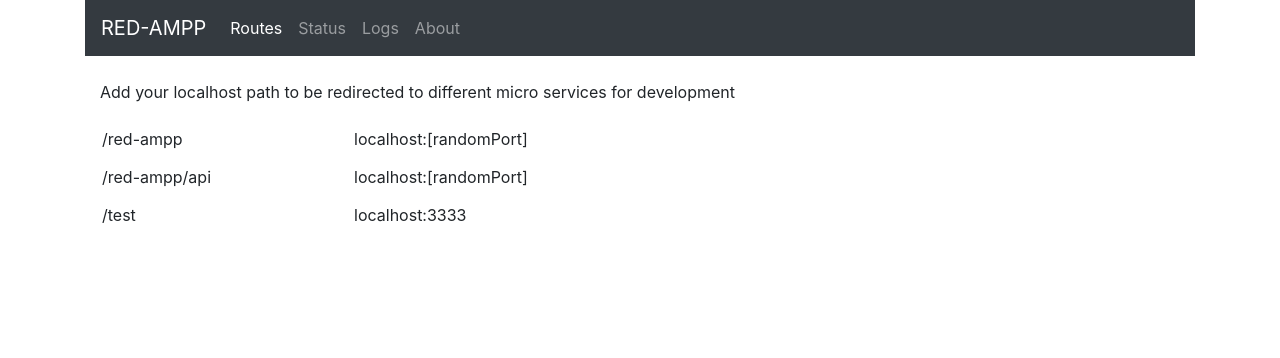
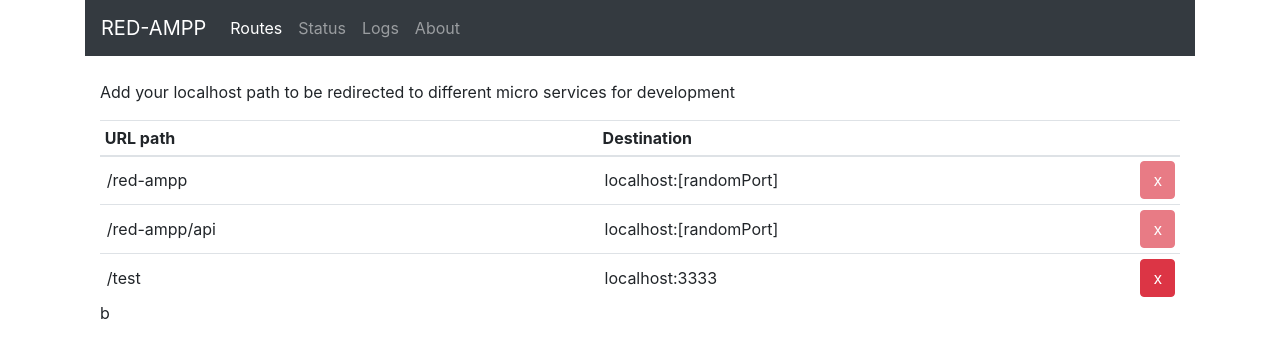
Before and after one commit to pcnate/red-ampp, an Angular app: page /red-ampp/ in a window 1280 px wide. Shown: the top 358 px of the page. Built offline with nearby package versions, Linux system fonts and the light colour scheme.

Commit message:
setup basic table

```diff
--- a/src/app/settings/settings.component.html
+++ b/src/app/settings/settings.component.html
@@ -12,16 +12,35 @@
   </div>
 
   <div class="row">
-    <div class="col-12" *ngFor="let redirect of redirects">
+    <div class="col-12">
 
-      <form class="form-inline">
-        <div class="form-group-mb-2">
-          <input name="path" type="text" class="form-control-plaintext" [(ngModel)]="redirect.path" [disabled]="!redirect.editable">
-        </div>
-        <div class="form-group-mb-10">
-          <input name="destination" type="text" class="form-control-plaintext" [(ngModel)]="redirect.destination" [disabled]="!redirect.editable">
-        </div>
-      </form>
+      <table class="table table-hover table-sm">
+
+        <thead>
+          <tr>
+            <th scope="col">URL path</th>
+            <th scope="col">Destination</th>
+            <th scope="col"></th>
+          </tr>
+        </thead>
+
+        <tbody>
+          <tr *ngFor="let redirect of redirects" >
+            <td>
+              <input type="text" class="form-control-plaintext" [(ngModel)]="redirect.path" [disabled]="!redirect.editable">
+            </td>
+            <td>
+              <input type="text" class="form-control-plaintext" [(ngModel)]="redirect.destination" [disabled]="!redirect.editable">
+            </td>
+            <td>
+              <button [disabled]="!redirect.editable" class="btn btn-danger float-right">x</button>
+            </td>
+          </tr>
+          <tr>
+            b
+          </tr>
+        </tbody>
+      </table>
 
     </div>
   </div>
```
